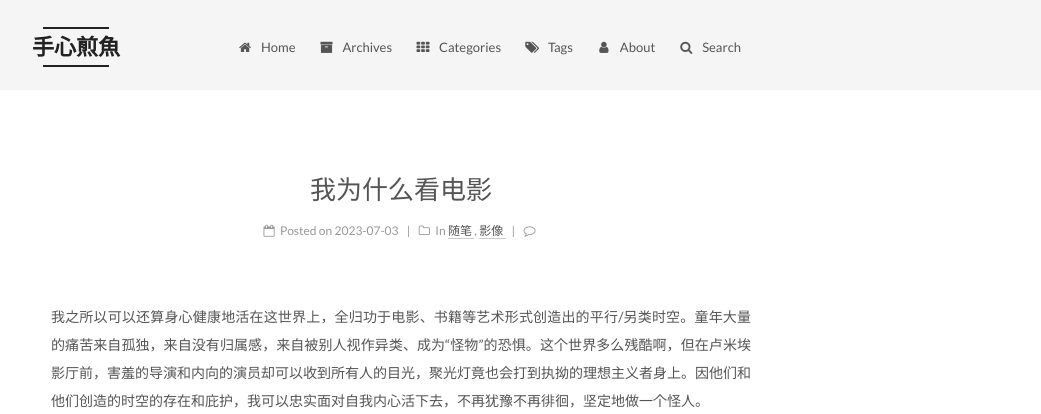
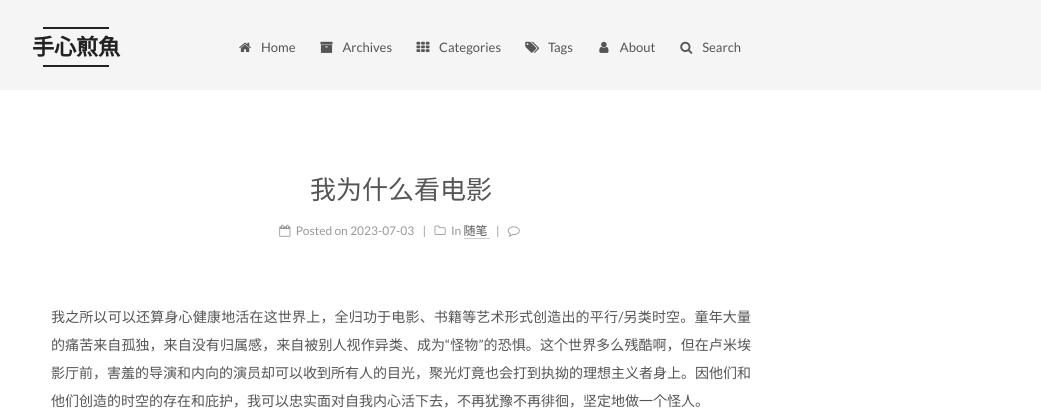
Before and after one commit to jianyuzzz/jianyuzzz.github.io, a Jekyll site: the page built from _posts/2023-07-03-我为什么看电影.md, in a window 1280 px wide. Shown: the top 414 px of the page, without its empty margins (239-1280 px from the left). Built offline with Jekyll 4.4.1, drawn with Linux system fonts in a browser that asks for light colours; comment, search, counter and statistics services are not loaded.

Commit message:
remove category photos

```diff
--- a/_posts/2023-07-03-我为什么看电影.md
+++ b/_posts/2023-07-03-我为什么看电影.md
@@ -3,7 +3,6 @@ title: 我为什么看电影
 date: 2023-07-03 22:29:00
 categories:
   - 随笔
-  - 影像
 tags:
   - 反思
 ---
```
